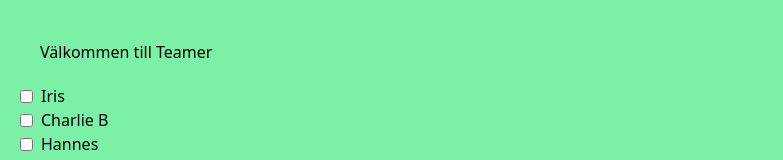
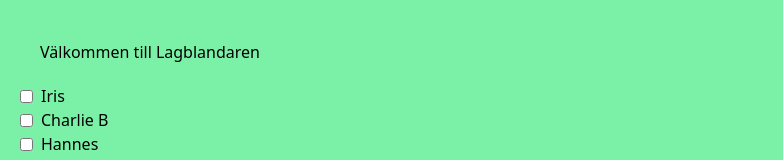
Before and after one commit to teriba/teamer, a SvelteKit app: page / in a window 1280 px wide. Shown: the top 160 px of the page, without its empty margins (0-783 px from the left). Built offline with nearby package versions, Linux system fonts and the light colour scheme.

Commit message:
Change title

```diff
--- a/src/routes/+page.svelte
+++ b/src/routes/+page.svelte
@@ -6,7 +6,7 @@
 </script>
 
 <div class="p-5">
-	<h1>Välkommen till Teamer</h1>
+	<h1>Välkommen till Lagblandaren</h1>
 </div>
 
 <div class="flex-col items-center space-x-2">
```
